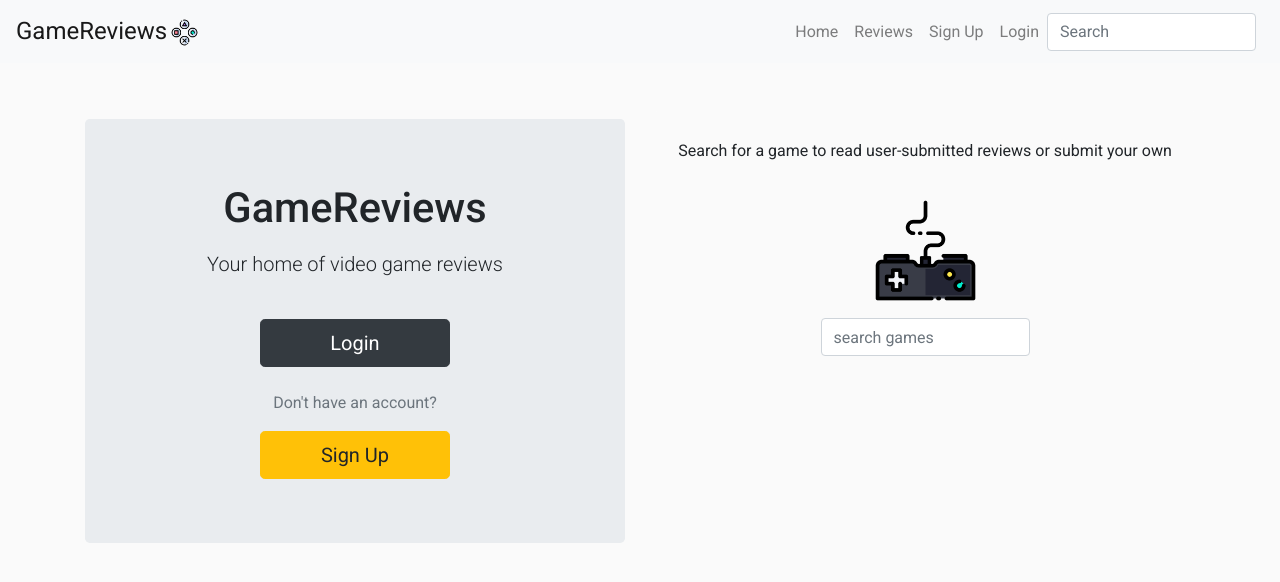
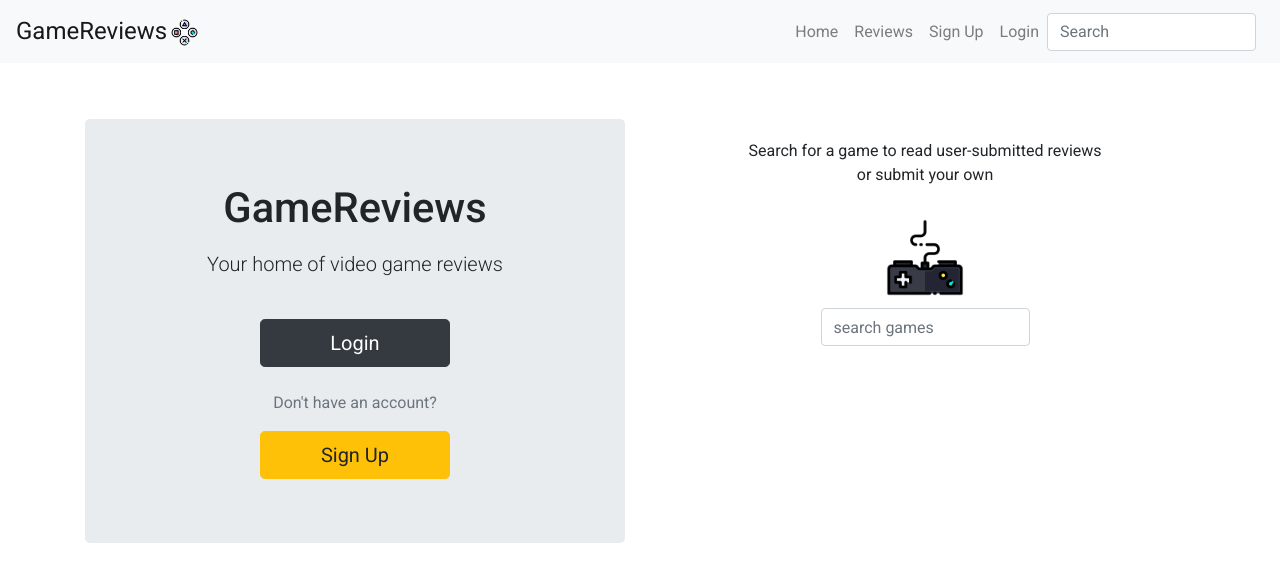
Before and after one commit to AlexPullen91/GameReviews, a Flask app: page / in a window 1280 px wide. Shown: the top 582 px of the page. Run offline with Flask 2, Linux system fonts and the light colour scheme; some libraries are stand-ins or nearby versions; some web fonts are replaced.

Commit message:
styling tweaks to searchbox and background color changed

```diff
--- a/static/css/style.css
+++ b/static/css/style.css
@@ -1,7 +1,7 @@
 @import url("https://fonts.googleapis.com/css2?family=Monofett&family=Roboto:wght@100;300;400;500;700;900&display=swap");
 
 body {
-  background-color: #fafafa;
+  background-color: #fff;
   font-family: 'Roboto'
 }
 
@@ -48,5 +48,6 @@ body {
 
 .search-box-style {
     border: none;
-    background-color:#fafafa;
+    margin: auto;
+    width: 75%;
 }
--- a/templates/pages/browse.html
+++ b/templates/pages/browse.html
@@ -15,18 +15,18 @@
         />
         <div class="media-body">
           <h2 class="mt-0 heading">Browse</h2>
-          <h6>recently added user submitted reviews</h6>
+          <h6 class="text-muted">recently added user submitted reviews</h6>
         </div>
       </div>
 
       {% for review in reviews %}
       <div class="list-group mt-1 rounded-pill text-center">
         <a href="{{url_for('get_review', review_id=review._id)}}" class="list-group-item list-group-item-action">
-            <h5 class="mb-1">{{review.game_title}}</h5>
+            <h5 class="font-weight-bold mb-1">{{review.game_title}}</h5>
           <p class="mb-1">
             "{{review.rating}}"
           </p>
-          <small>Reviewed by: {{review.reviewed_by}}</small>
+          <small>Reviewed by: <span class="font-weight-bold">{{review.reviewed_by}}</span></small>
         </a>
       </div>
       {% endfor %}
```
